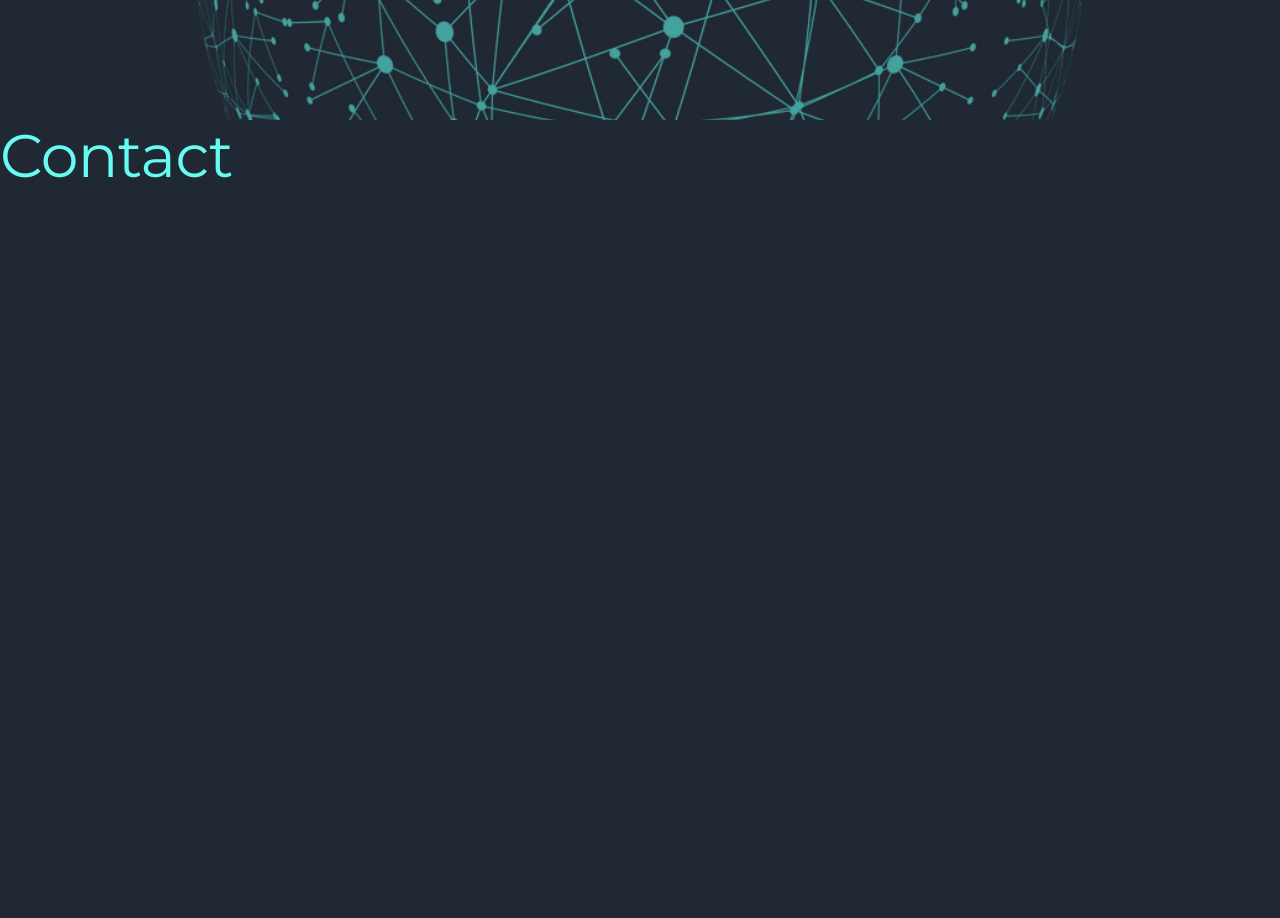
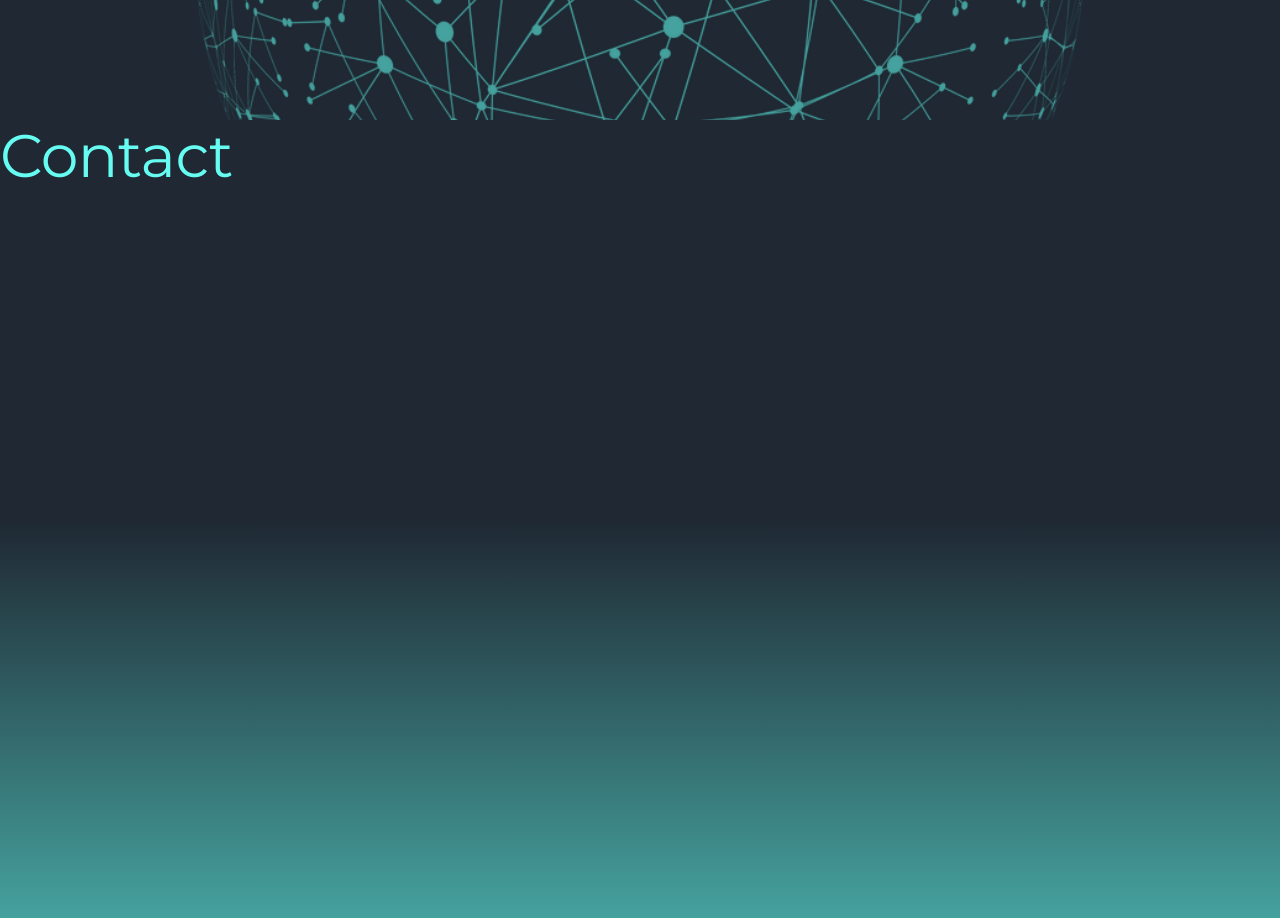
Before and after one commit to nickrodgers42/nrodgers-old, a React (Create React App) app: page / in a window 1280 px wide. Shown: the part 3080-3998 px from the top of the page. Built offline with nearby package versions, Linux system fonts and the light colour scheme.

Commit message:
Style changes

```diff
--- a/src/components/HomePage.js
+++ b/src/components/HomePage.js
@@ -120,7 +120,8 @@ class HomePage extends Component {
         container
         direction="column"
         className={classes.fullScreenGrid}
-      >
+        style={{ backgroundImage: 'linear-gradient(#1F2833, #1F2833, #45A29E)'}}
+          >
         <Typography className={classes.heading} variant='h2'>Contact</Typography>
       </Grid>
       </div>
--- /dev/null
+++ b/src/components/navBar.css
@@ -0,0 +1,5 @@
+h1 {
+  /* font-family: 'Roboto',
+  sans-serif; */
+  font-family: cursive, sans-serif;
+}
```
